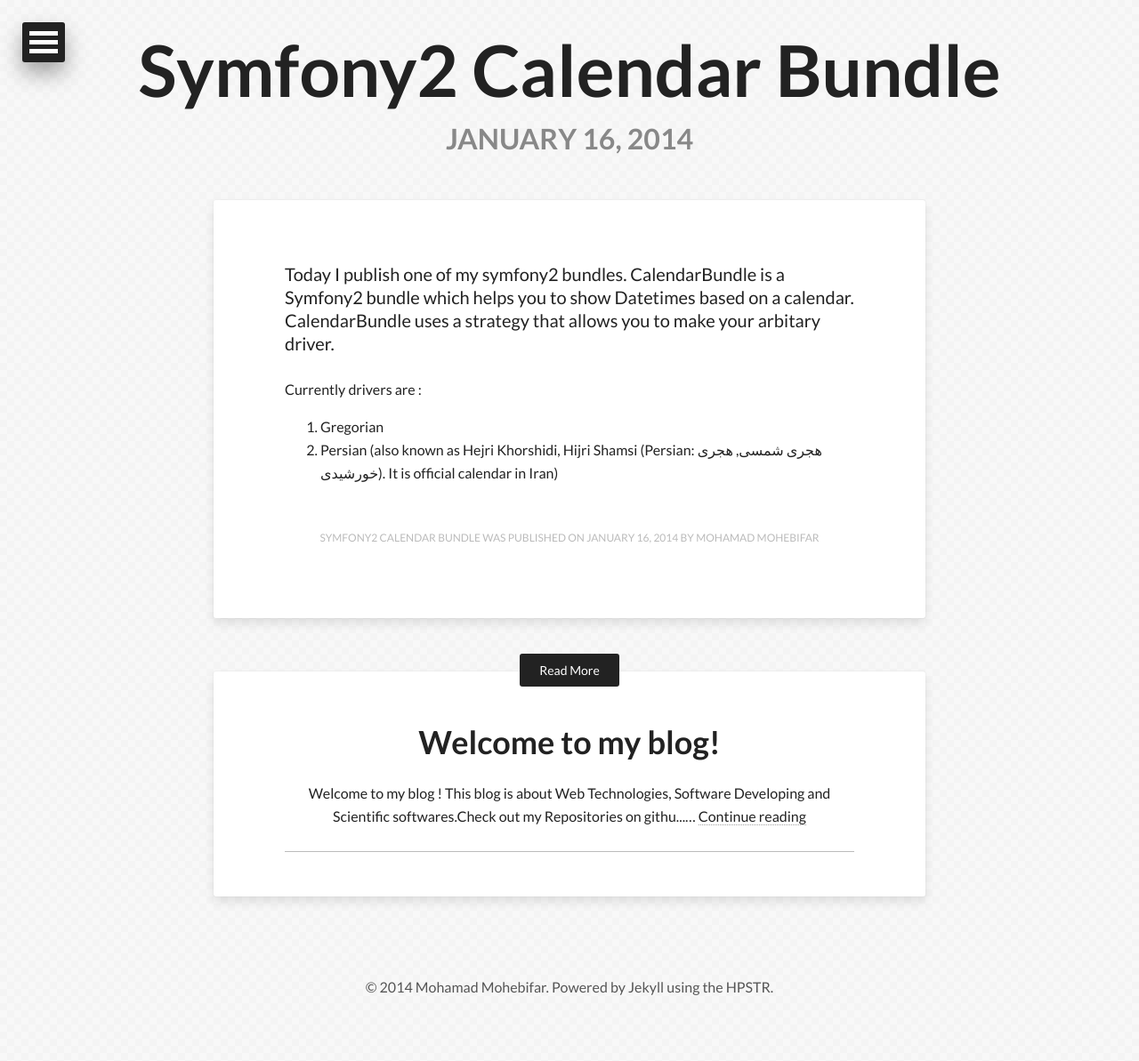
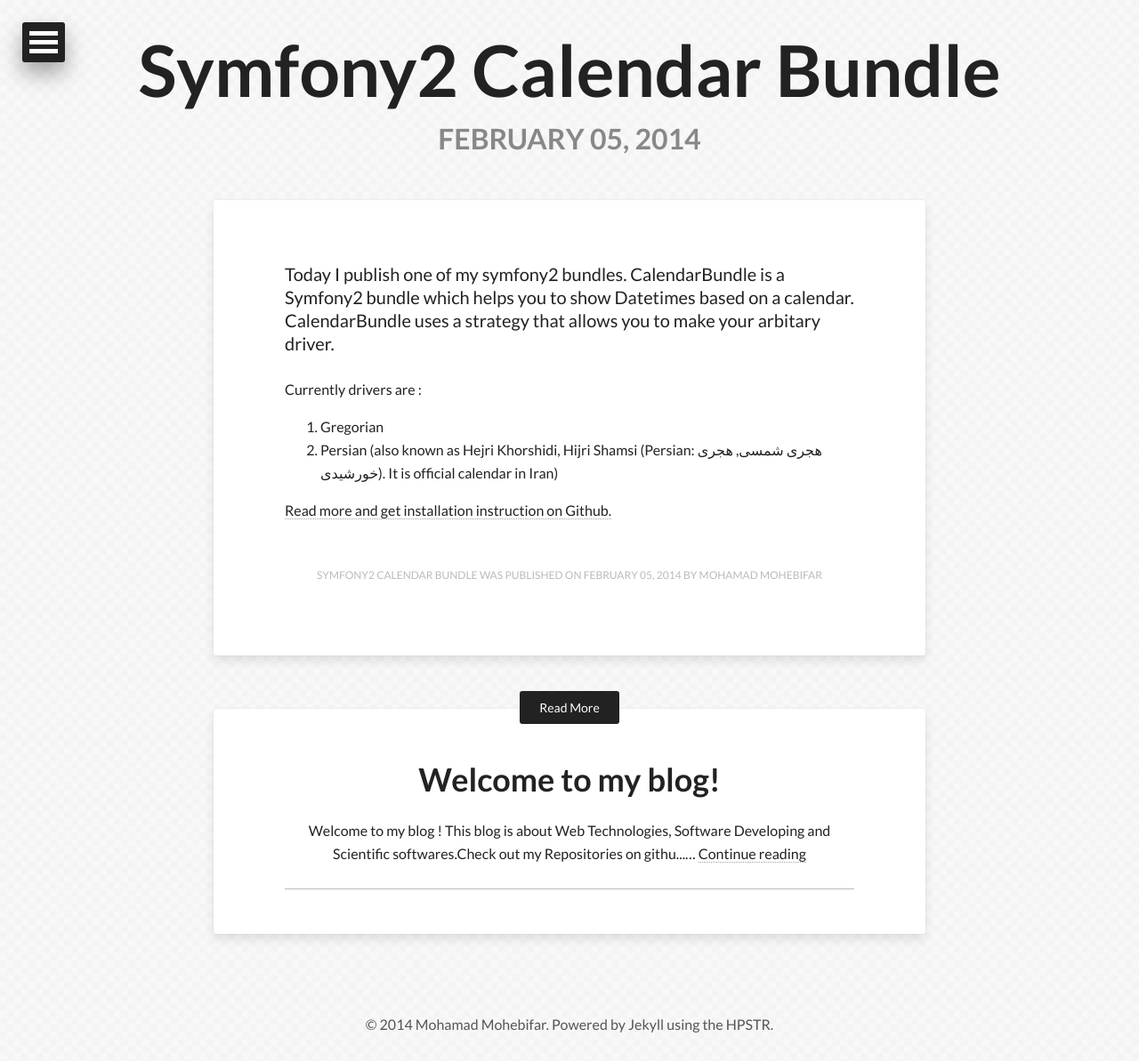
Before and after one commit to mohebifar/mohebifar.ir, a Jekyll site: the page built from _posts/2014-02-14-calendar-bundle.markdown, in a window 1280 px wide. Shown: the whole page at 89% size. Built offline with Jekyll 4.4.1, drawn with Linux system fonts in a browser that asks for light colours; nearby versions of some CDN libraries; before the commit the page ends 1151 px from its top, so only the background shows below that.

Commit message:
post update

```diff
--- a/_posts/2014-02-14-calendar-bundle.markdown
+++ b/_posts/2014-02-14-calendar-bundle.markdown
@@ -11,3 +11,7 @@
 
  1. Gregorian
  2. Persian (also known as Hejri Khorshidi, Hijri Shamsi (Persian: هجری شمسی, هجری خورشیدی). It is official calendar in Iran)
+
+[Read more and get installation instruction on Github.][calendar-bundle]
+
+[calendar-bundle]: https://github.com/mohebifar/CalendarBundle
```
Also changed, not shown: other parts of _posts/2014-02-14-calendar-bundle.markdown (+1 -1 lines).
